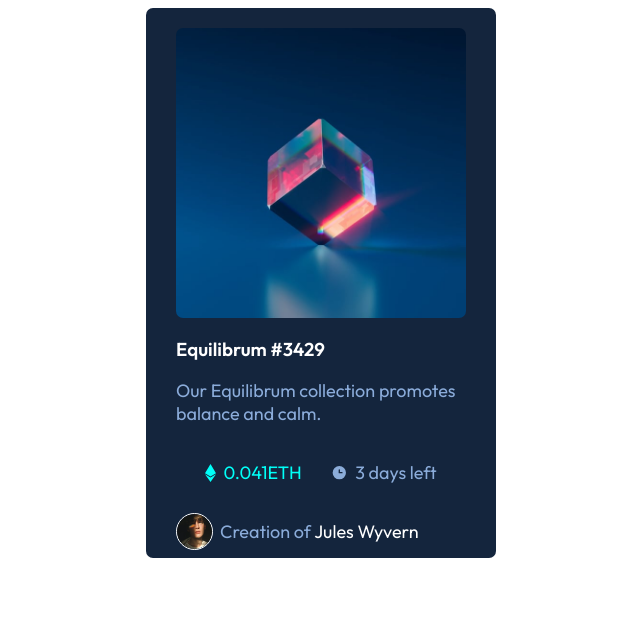
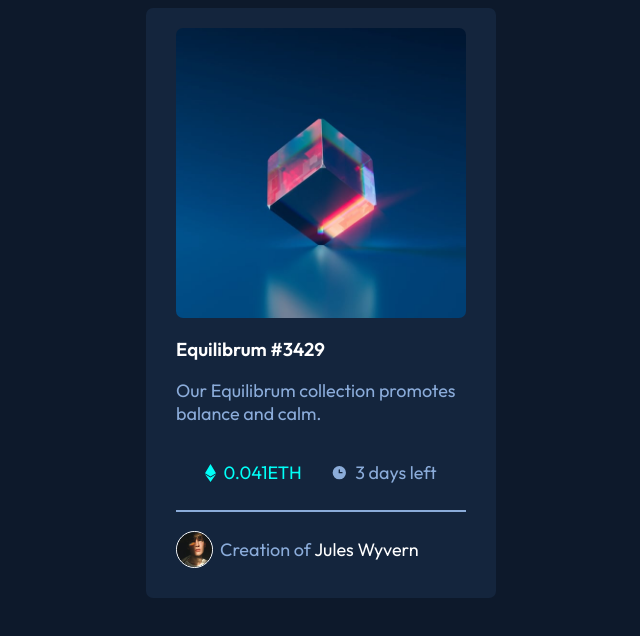
Before and after one commit to oyakhilomee/nftcardcomponent, a plain HTML site: page index.html in a window 1280 px wide. Shown: the whole page, without its empty margins (319-959 px from the left). Drawn offline with Linux system fonts and the light colour scheme.

Commit message:
bg color

```diff
--- a/index.html
+++ b/index.html
@@ -49,6 +49,8 @@
               <!-- end of coundtowndate-->
             </div>
             <!-- end of eth-countdown-->
+
+            <hr class="hr-line" />
             <div class="image-avatar-div">
               <img
                 src="/images/image-avatar.png"
--- a/scss/style.scss
+++ b/scss/style.scss
@@ -2,6 +2,7 @@
 
 body {
   font-family: "Outfit", sans-serif;
+  background-color: hsl(217, 54%, 11%);
 }
 
 p {
@@ -17,9 +18,14 @@ h3 {
   color: hsl(178, 100%, 50%);
 }
 
+.hr-line {
+  border: 0.1px solid hsl(215, 51%, 70%);
+}
+
 span {
   color: #fff;
 }
+
 .parentdiv {
   display: flex;
   justify-content: center;
@@ -40,15 +46,13 @@ span {
 
   .nftcard-div {
     width: 350px;
-    height: 550px;
+    height: 590px;
     background-color: hsl(216, 50%, 16%);
     border-radius: 7px;
     // padding-left: 30px;
     .ctrl-margin {
       padding: 0 30px 0 30px;
     }
-  }
-  .caption-container {
   }
   .eth-countdown {
     display: flex;
@@ -85,4 +89,9 @@ span {
       padding-left: 7px;
     }
   }
+  .nftcard-div:hover {
+    span:hover {
+      color: hsl(178, 100%, 50%);
+    }
+  }
 }
```
Also changed, not shown: scss/style.css, 1 other file.
